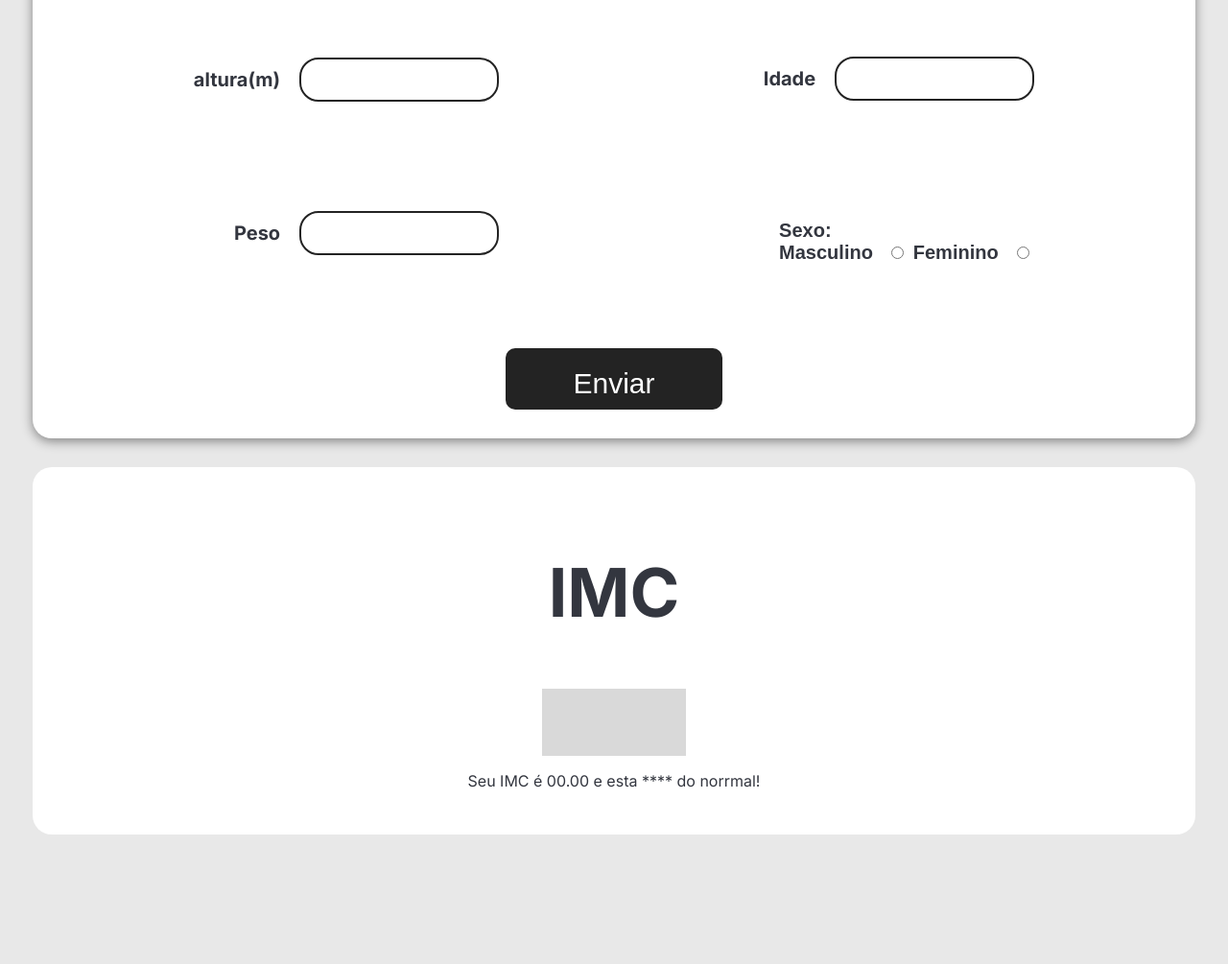
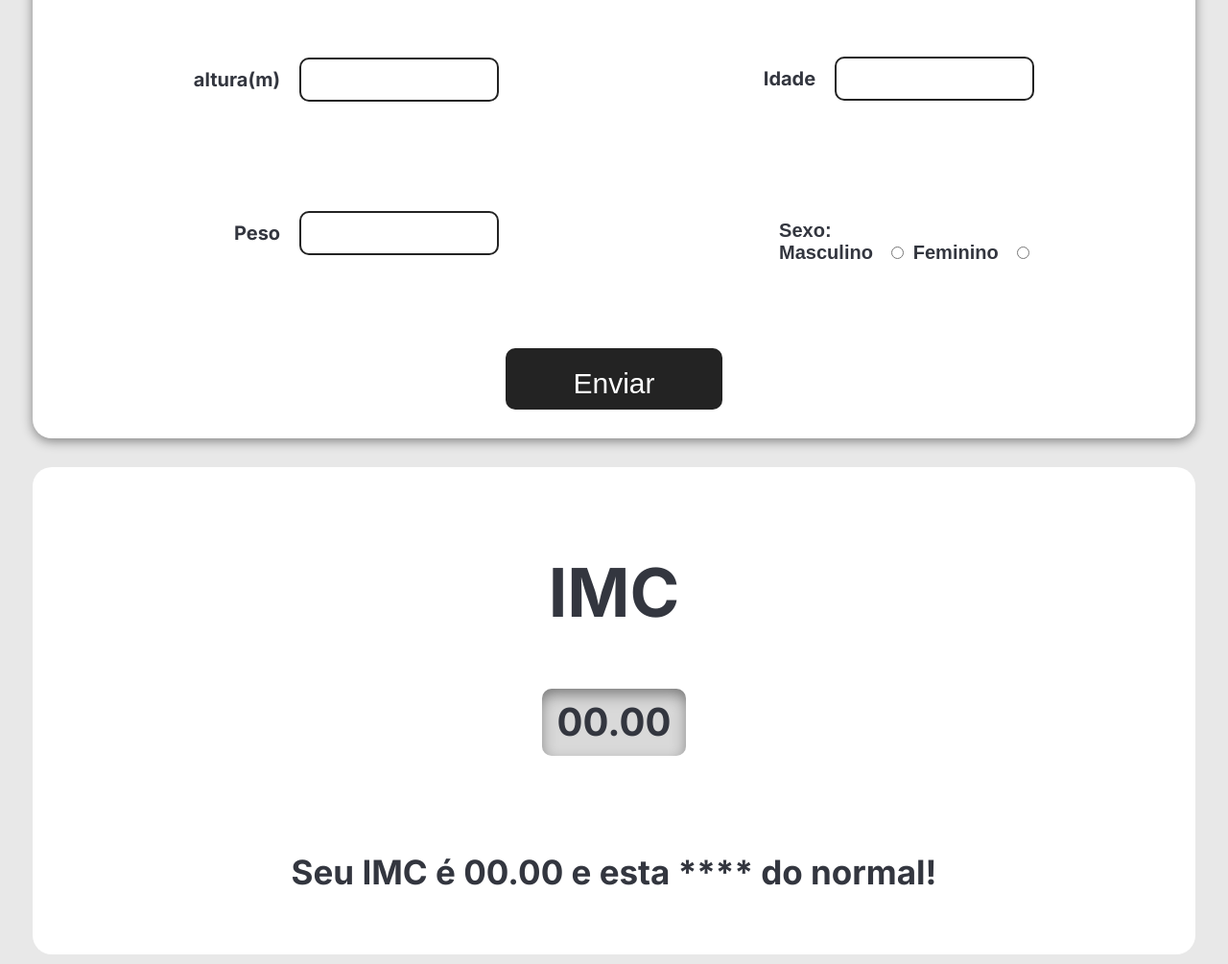
Before and after one commit to henjeca/metabolsInfo, a plain HTML site: page index.html in a window 1280 px wide. Shown: the part 346-1351 px from the top of the page at 96% size. Before the commit the page ends 1226 px from the top, so only its background shows below. Drawn offline with Linux system fonts and the light colour scheme.

Commit message:
segundo commit 2.0.1

```diff
--- a/index.html
+++ b/index.html
@@ -81,10 +81,10 @@
             <h1>IMC</h1>
 
             <div id="imc_box">
-
+                <p>00.00</p>
             </div>
 
-            <p>Seu IMC é 00.00 e esta **** do norrmal!</p>
+            <p>Seu IMC é 00.00 e esta **** do normal!</p>
 
         </div>
     </section>
--- a/style.css
+++ b/style.css
@@ -1,4 +1,6 @@
 body{margin: 0px; padding: 0px; font-family: inter; color: #33363F; background-color: #E8E8E8;}
+
+p{font-size: 35px; color: #33363F; font-weight: bold;}
 
 .box_shadow{-webkit-box-shadow: 0px 3px 12px 0px rgba(0, 0, 0, 0.578);
              -moz-box-shadow: 0px 3px 12px 0px rgba(0, 0, 0, 0.511);
@@ -64,7 +66,7 @@ label[for="sexo"] {
 }
 
 .input_style{ border: solid #232323 2px;
-    border-radius: 20px ;
+    border-radius: 10px ;
     height: 40px;
     width: 200px;
     margin: auto auto auto 20px;}
@@ -97,4 +99,16 @@ label[for="sexo"] {
 
 #div_imc h1{ font-size: 70px;}
 
-#imc_box{ background-color: #D9D9D9; width: 150px; height: 70px;}
+#imc_box{ background-color: #D9D9D9;
+    width: 150px;
+    height: 70px;
+    border-radius: 10px;
+    -webkit-box-shadow: inset 0px 7px 17px -3px rgba(0,0,0,0.75);
+    -moz-box-shadow: inset 0px 7px 17px -3px rgba(0,0,0,0.75);
+    box-shadow: inset 0px 7px 17px -3px rgba(0, 0, 0, 0.509);
+    margin-bottom: 100px;
+}
+
+#imc_box p {color: #33363F;
+    font-size: 40px;
+    font-weight: bold;  padding-top: 10px;}
```
